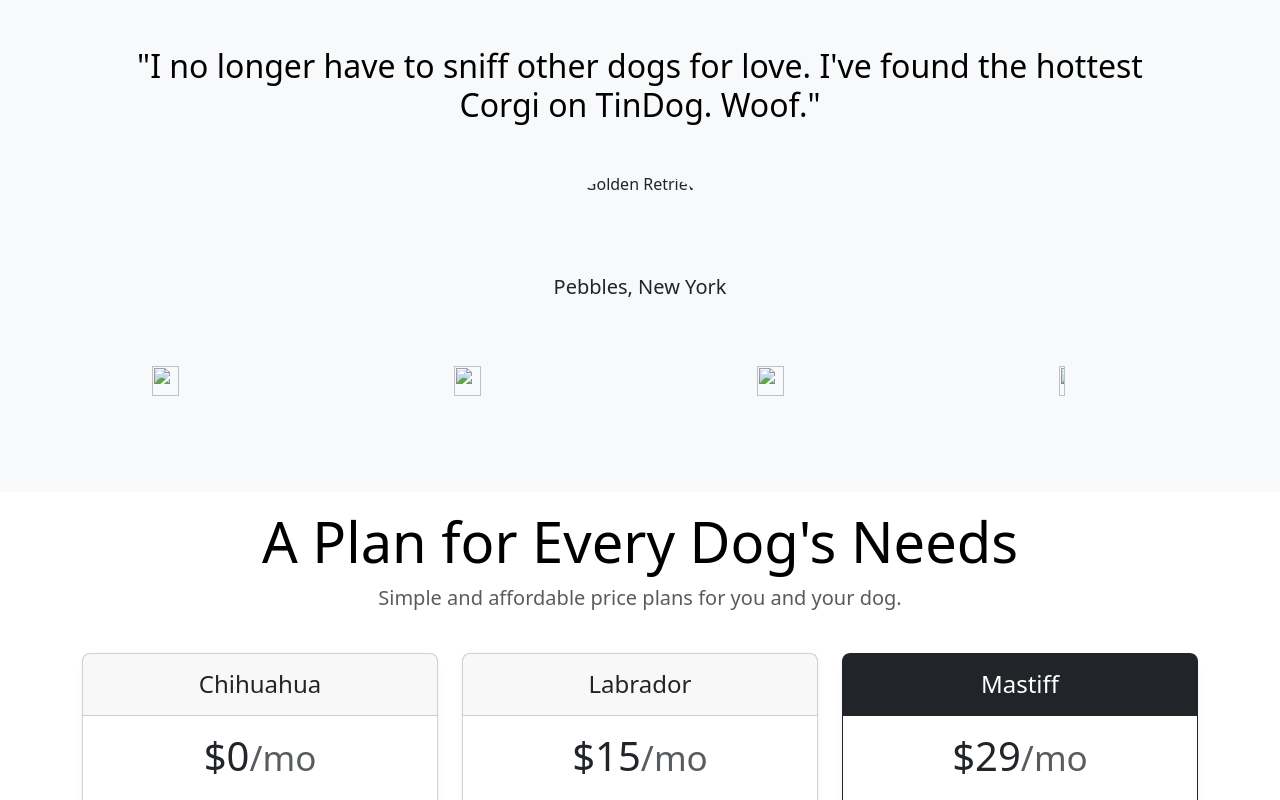
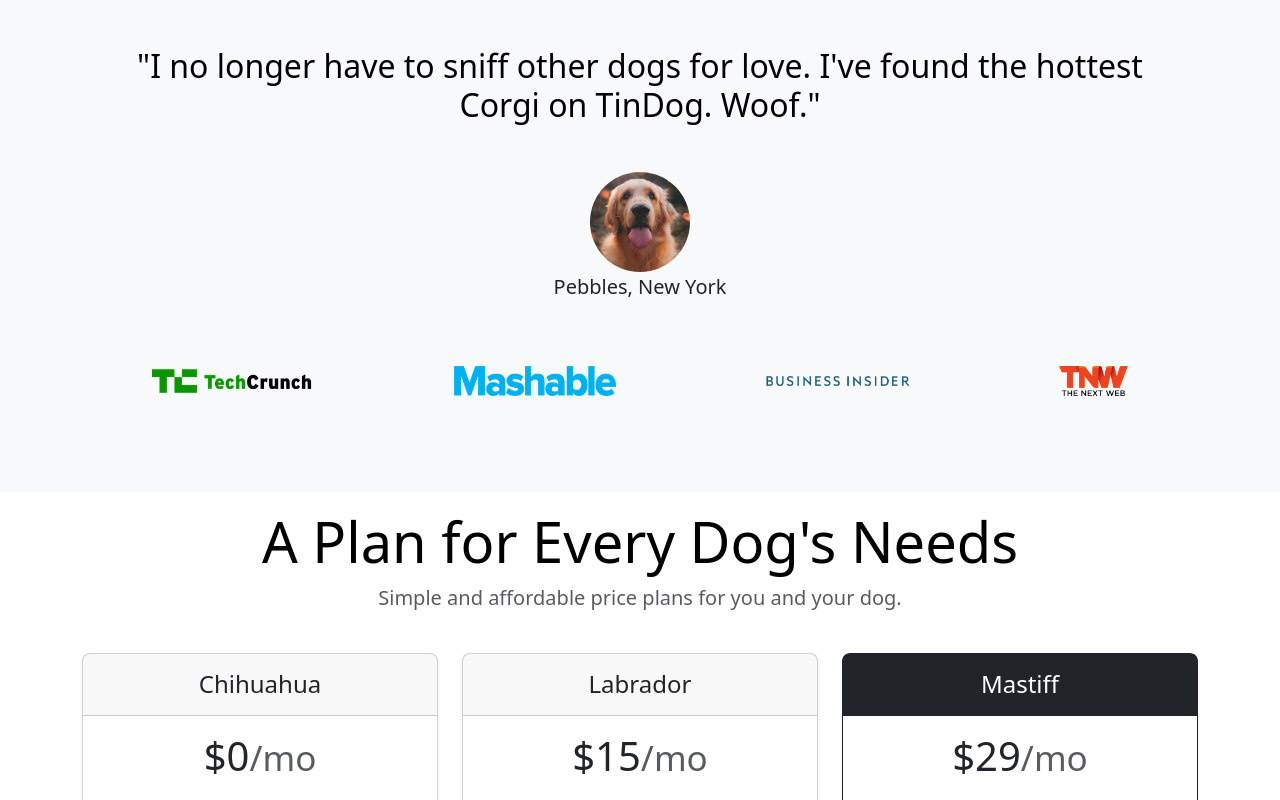
Before and after one commit to Taichi2467/TinDog, a plain HTML site: page index.html in a window 1280 px wide. Shown: the part 1079-1879 px from the top of the page. Drawn offline with nearby package versions, Linux system fonts and the light colour scheme; files that its build step writes are made by us from their sources.

Commit message:
Update index.html

```diff
--- a/index.html
+++ b/index.html
@@ -7,7 +7,7 @@
     <title>TinDog</title>
     <link href="https://cdn.jsdelivr.net/npm/bootstrap@5.3.2/dist/css/bootstrap.min.css" rel="stylesheet" integrity="sha384-T3c6CoIi6uLrA9TneNEoa7RxnatzjcDSCmG1MXxSR1GAsXEV/Dwwykc2MPK8M2HN" crossorigin="anonymous">
     <script src="https://cdn.jsdelivr.net/npm/bootstrap@5.3.2/dist/js/bootstrap.bundle.min.js" integrity="sha384-C6RzsynM9kWDrMNeT87bh95OGNyZPhcTNXj1NW7RuBCsyN/o0jlpcV8Qyq46cDfL" crossorigin="anonymous"></script>
-    <link rel="stylesheet" href="./css/style.css">
+    <link rel="stylesheet" href="./style.css">
   </head>
 
   <body>
@@ -17,7 +17,7 @@
       <div class="container col-xxl-8 px-4 py-5">
         <div class="row flex-lg-row-reverse align-items-center g-5 py-5">
           <div class="col-10 col-sm-8 col-lg-6">
-            <img src="./images/iphone.png" class="d-block mx-lg-auto img-fluid" width="337" alt="Bootstrap Themes" loading="lazy">
+            <img src="./iphone.png" class="d-block mx-lg-auto img-fluid" width="337" alt="Bootstrap Themes" loading="lazy">
           </div>
           <div class="col-lg-6">
             <h1 class="display-5 fw-bold text-body-emphasis lh-1 mb-3">Meet new and interesting dogs nearby.</h1>
@@ -72,14 +72,14 @@
           <h3 class="fs-2 text-body-emphasis">"I no longer have to sniff other dogs for love. I've found the hottest Corgi on TinDog. Woof."</h3>
         </div>
         <div class="d-flex flex-column align-items-center my-5">
-            <img class="profile-img" src="./images/dog-img.jpg" alt="Golden Retriever">
+            <img class="profile-img" src="./dog-img.jpg" alt="Golden Retriever">
             <p class="lead">Pebbles, New York</p>
         </div>
         <div class="row my-5 justify-content-around">
-            <img class="col-2" src="./images/techcrunch.png" height="30">
-            <img class="col-2" src="./images/mashable.png" height="30">
-            <img class="col-2" src="./images/bizinsider.png" height="30">
-            <img class="col-1" src="./images/tnw.png" height="30">
+            <img class="col-2" src="./techcrunch.png" height="30">
+            <img class="col-2" src="./mashable.png" height="30">
+            <img class="col-2" src="./bizinsider.png" height="30">
+            <img class="col-1" src="./tnw.png" height="30">
         </div>
       </div>
     </section>
```
